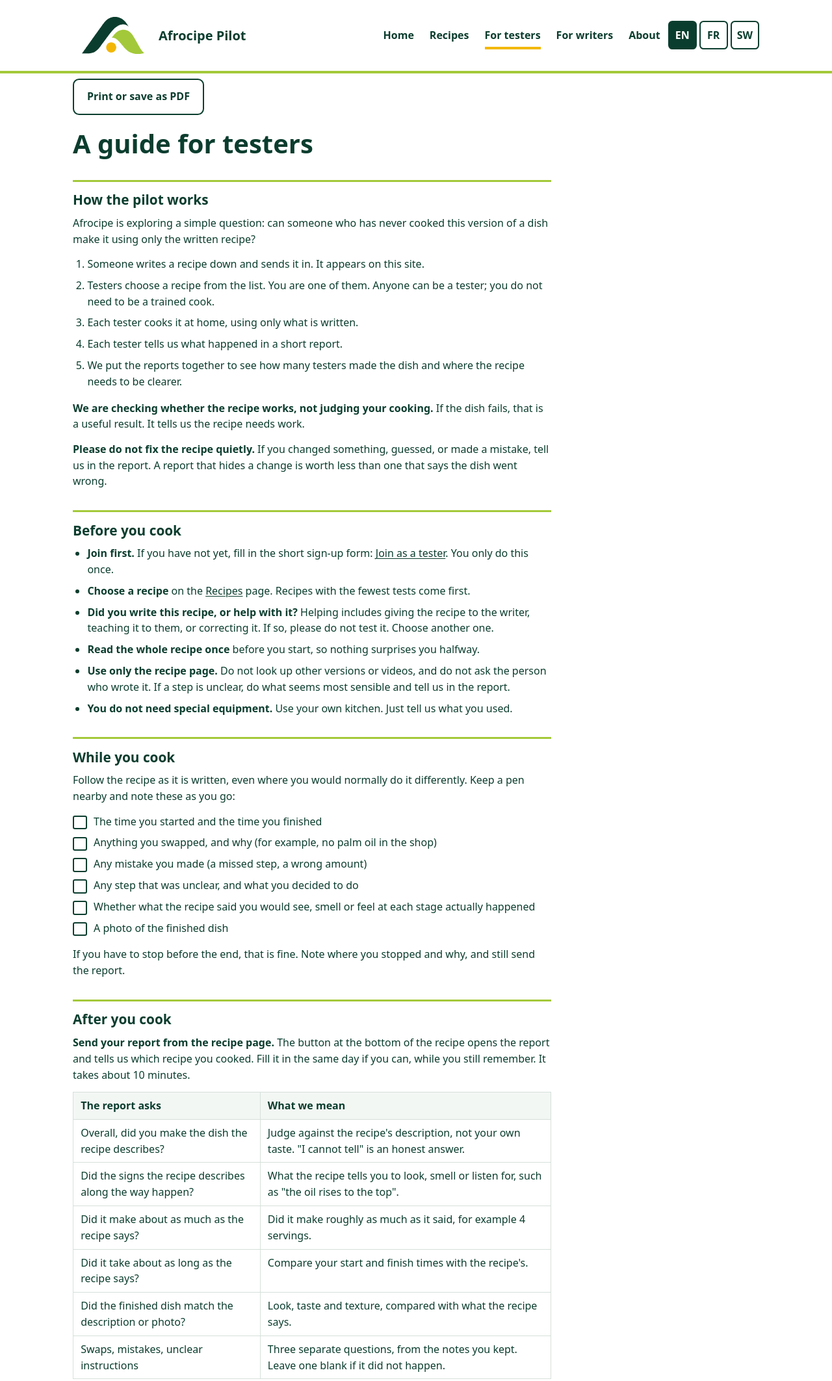
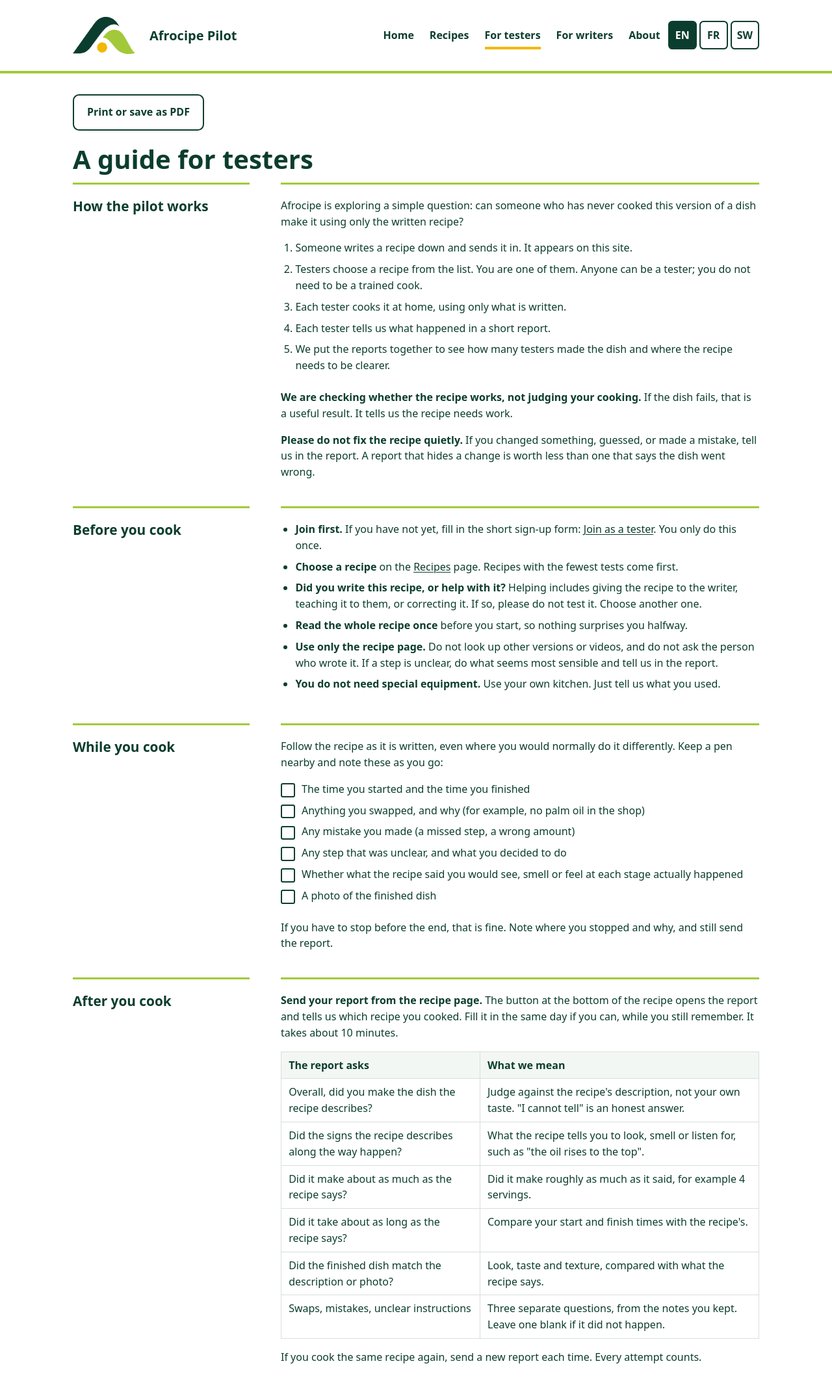
Before and after one commit to janoh6/afrocipe-pilot, a plain HTML site: page site/guide-testers.html in a window 1280 px wide. Shown: the top 2125 px of the page at 65% size. Drawn offline with Linux system fonts and the light colour scheme.

Commit message:
Sub-pages follow the header's gutters: full-width content pages, logo aligned with the text edge
Content pages on a wide screen put section titles in a left column and text in the right, spanning the same
width as the header. The glyph's clear space no longer indents it from the page text. .wrap's padding shorthand
was cancelling main's top and bottom padding; it now sets the sides only.

Co-Authored-By: Claude Fable 5.2 <noreply@anthropic.com>
Claude-Session: https://claude.ai/code/session_01VYnQGyPGLpviTaMc1ixbwL

```diff
--- a/site/css/style.css
+++ b/site/css/style.css
@@ -12,7 +12,7 @@ body {
   margin: 0; background: #fff; color: var(--forest);
   font: 1rem/1.55 system-ui, -apple-system, "Segoe UI", Roboto, "Helvetica Neue", Arial, sans-serif;
 }
-.wrap { width: 100%; max-width: 70rem; margin: 0 auto; padding: 0 1rem; }
+.wrap { width: 100%; max-width: 70rem; margin: 0 auto; padding-left: 1rem; padding-right: 1rem; }
 /* Reading width: long lines are hard to read on a wide screen. */
 .prose, .hero, .narrow { max-width: 46rem; }
 h1 { font-size: 1.6rem; line-height: 1.2; margin: 1.25rem 0 .75rem; overflow-wrap: anywhere; }
@@ -30,7 +30,7 @@ a { color: var(--forest); text-decoration-thickness: .08em; text-underline-offse
 /* Header: logo with clear space of 25% of the glyph height on every side. */
 .site-header { border-bottom: 4px solid var(--lime); }
 .bar { display: flex; flex-wrap: wrap; align-items: center; justify-content: space-between; gap: .25rem .75rem; padding-top: .5rem; padding-bottom: .25rem; }
-.brand { display: flex; align-items: center; gap: .5rem; text-decoration: none; font-weight: 700; }
+.brand { margin-left: -11px; display: flex; align-items: center; gap: .5rem; text-decoration: none; font-weight: 700; }
 .logo { display: block; padding: 11px; }                       /* glyph height 42.7px; 25% = 10.7px */
 .logo img { display: block; width: 72px; height: auto; }       /* width only: no stretching */
 .brand-name { font-size: 1.1rem; }
@@ -110,7 +110,7 @@ html[lang="sw"] [data-lang]:not([data-lang="sw"]) { display: none; }
 .error { color: #8a1c1c; font-weight: 700; }
 .table-wrap { overflow-x: auto; margin-bottom: 1rem; }
 table { border-collapse: collapse; min-width: 100%; }
-th, td { border: 1px solid var(--line); padding: .5rem .7rem; text-align: left; vertical-align: top; overflow-wrap: anywhere; }
+th, td { border: 1px solid var(--line); padding: .5rem .7rem; text-align: left; vertical-align: top; overflow-wrap: break-word; }
 thead th { background: var(--tint); }
 
 .site-footer { border-top: 1px solid var(--line); padding: 1rem 0 2rem; }
@@ -131,10 +131,11 @@ thead th { background: var(--tint); }
 }
 /* Desktop: one header row, wider gutters, columns where they help. */
 @media (min-width: 60rem) {
-  .wrap { padding: 0 2rem; }
+  .wrap { padding-left: 2rem; padding-right: 2rem; }
   .bar { flex-wrap: nowrap; padding-top: .75rem; padding-bottom: .75rem; }
   .logo img { width: 96px; }
   .logo { padding: 14px; }
+  .brand { margin-left: -14px; }
   .brand-name { font-size: 1.25rem; }
   .nav { order: 0; flex-basis: auto; margin-left: auto; gap: 0 1.5rem; padding-bottom: 0; }
   main { padding-top: 1.5rem; padding-bottom: 4rem; }
@@ -147,19 +148,29 @@ thead th { background: var(--tint); }
   .steps { list-style: none; padding: 0; display: grid; grid-template-columns: repeat(4, 1fr); gap: 1.5rem; counter-reset: step; }
   .steps li { counter-increment: step; margin: 0; }
   .steps li::before { content: counter(step); display: flex; align-items: center; justify-content: center; width: 2.2rem; height: 2.2rem; margin-bottom: .5rem; border-radius: 50%; background: var(--forest); color: #fff; font-weight: 700; }
-  .notice { max-width: 46rem; }
   .facts { grid-template-columns: repeat(3, 1fr); gap: 1.5rem; }
   .fact { grid-template-columns: 1fr; gap: .15rem; }
   .sheet-cols { display: grid; grid-template-columns: minmax(16rem, 22rem) 1fr; column-gap: 3rem; }
   .sheet-cols > * { grid-column: 1 / -1; }
   .sheet-cols > .block-ingredients { grid-column: 1; grid-row: span 3; align-self: start; background: var(--tint); border-radius: .5rem; padding: 1rem 1.25rem; }
   .sheet-cols > .block-method, .sheet-cols > .block-signs, .sheet-cols > .block-finished { grid-column: 2; }
-  .report { max-width: 46rem; }
+  /* Content pages use the full page width, like the header: section titles on the left, text on the right. */
+  .prose { max-width: none; display: grid; grid-template-columns: 17rem minmax(0, 1fr); column-gap: 3rem; }
+  .prose > * { grid-column: 2; }
+  .prose > h1 { grid-column: 1 / -1; }
+  .prose > h1 + p { grid-column: 1 / -1; max-width: 46rem; font-size: 1.15rem; margin-bottom: 1.5rem; }
+  .prose > h2 { grid-column: 1; align-self: start; margin: 0; padding-top: 1.25rem; border-top: 3px solid var(--lime); }
+  .prose > h2 + * { margin-top: 0; padding-top: 1.25rem; border-top: 3px solid var(--lime); }
+  .prose > h2 + .notice { border: 2px solid var(--forest); padding: .7rem .85rem; }
+  .prose td:first-child, .prose th:first-child { min-width: 9rem; }
+  .prose > h2 ~ * { margin-bottom: 1rem; }
+  .prose > :last-child, .prose > h2 { margin-bottom: 0; }
+  .prose > h2:not(:first-of-type), .prose > h2:not(:first-of-type) + * { margin-top: 1.5rem; }
 }
 @media print {
   .no-print { display: none !important; }
   body { color: #000; font-size: 12pt; }
-  .wrap { max-width: none; padding: 0; }
+  .wrap { max-width: none; padding-left: 0; padding-right: 0; }
   .notice { border-color: #000; }
   a { color: #000; text-decoration: none; }
   .prose { max-width: none; }
```
